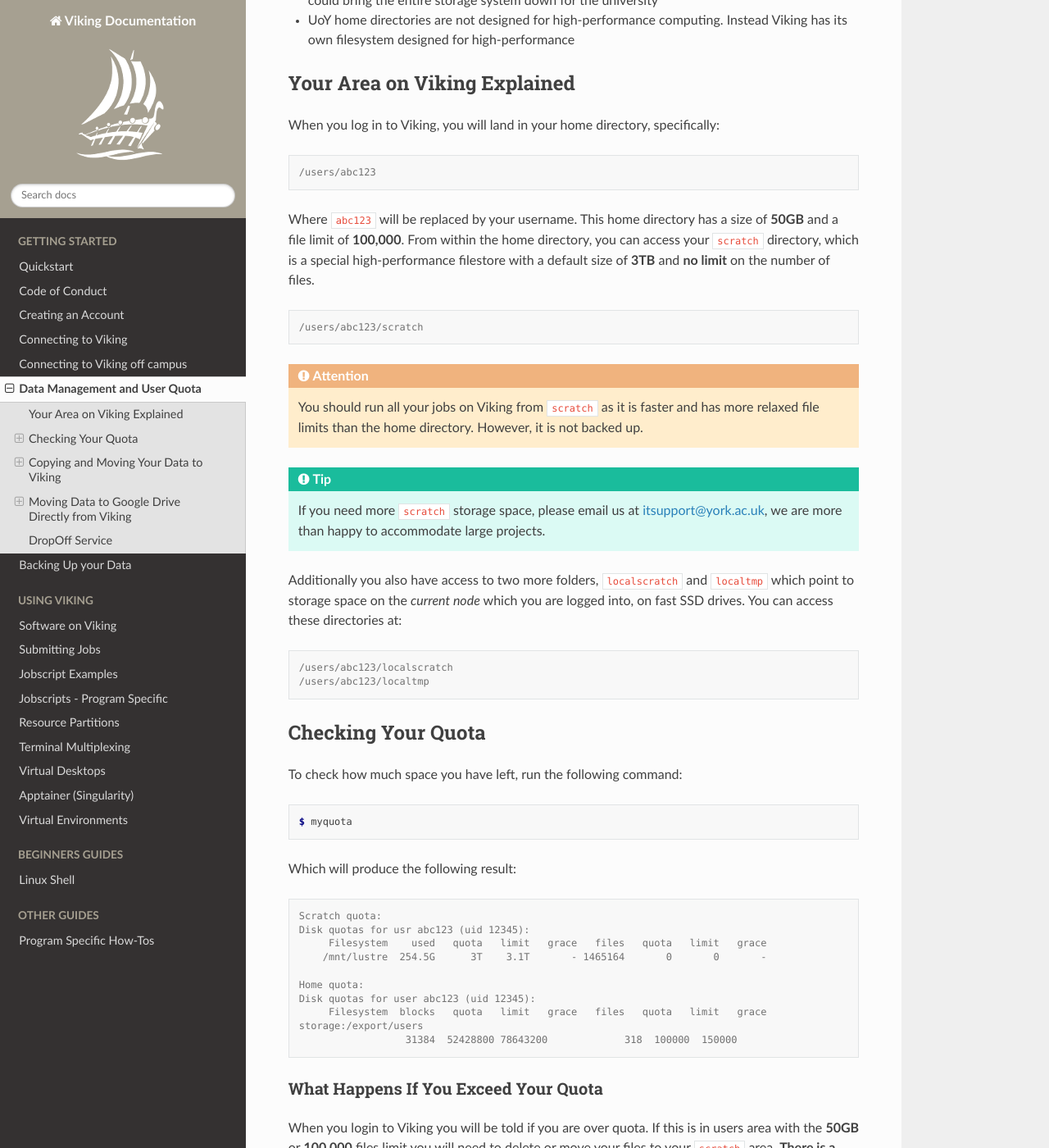
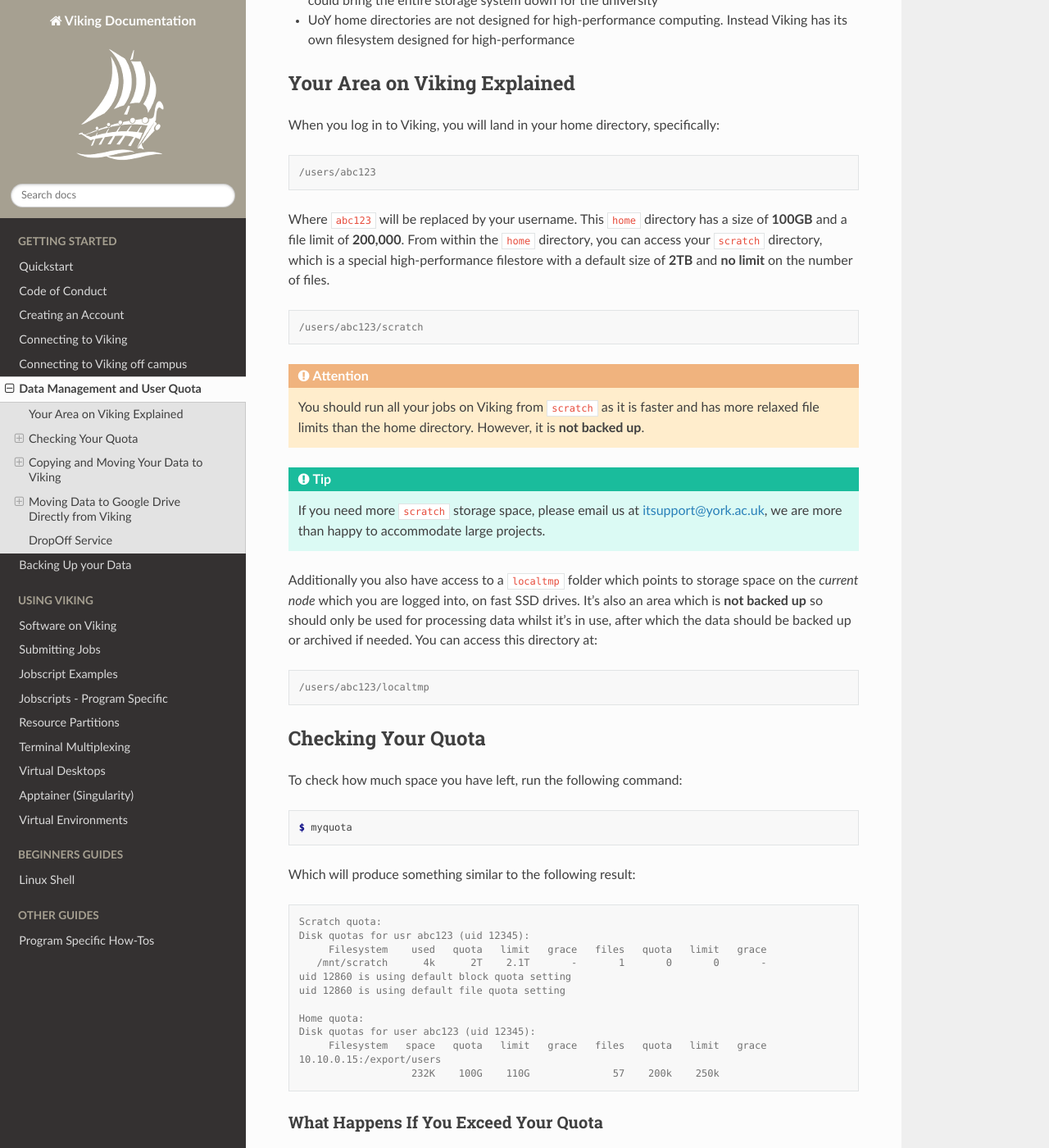
Before and after one commit to university-of-york/research-it-documentation, a Sphinx documentation site: the page built from docs/source/getting_started/data_management_and_user_quota.rst, in a window 1280 px wide and 1400 px high, scrolled down 315 px. Shown: the whole window at 82% size. Built offline with Sphinx 7.4.7 and the Read the Docs theme 2.0.0, drawn with Linux system fonts in a browser that asks for light colours.

Commit message:
update localtmp and scratch area

```diff
--- a/docs/source/getting_started/data_management_and_user_quota.rst
+++ b/docs/source/getting_started/data_management_and_user_quota.rst
@@ -19,7 +19,7 @@
 
     /users/abc123
 
-Where ``abc123`` will be replaced by your username. This home directory has a size of **50GB** and a file limit of **100,000**. From within the home directory, you can access your ``scratch`` directory, which is a special high-performance filestore with a default size of **3TB** and **no limit** on the number of files.
+Where ``abc123`` will be replaced by your username. This ``home`` directory has a size of **100GB** and a file limit of **200,000**. From within the ``home`` directory, you can access your ``scratch`` directory, which is a special high-performance filestore with a default size of **2TB** and **no limit** on the number of files.
 
 .. code-block:: console
 
@@ -30,7 +30,7 @@
 
 .. attention::
 
-    You should run all your jobs on Viking from ``scratch`` as it is faster and has more relaxed file limits than the home directory. However, it is not backed up.
+    You should run all your jobs on Viking from ``scratch`` as it is faster and has more relaxed file limits than the home directory. However, it is **not backed up**.
 
 
 .. tip::
@@ -39,12 +39,13 @@
 
 .. FIXME: add size, and file duration
 
-Additionally you also have access to two more folders, ``localscratch`` and ``localtmp`` which point to storage space on the *current node* which you are logged into, on fast SSD drives. You can access these directories at:
+Additionally you also have access to a ``localtmp`` folder which points to storage space on the *current node* which you are logged into, on fast SSD drives. It's also an area which is **not backed up** so should only be used for processing data whilst it's in use, after which the data should be backed up or archived if needed. You can access this directory at:
 
 .. code-block:: console
 
-    /users/abc123/localscratch
     /users/abc123/localtmp
+
+
 
 Checking Your Quota
 -------------------
@@ -55,7 +56,7 @@
 
     $ myquota
 
-Which will produce the following result:
+Which will produce something similar to the following result:
 
 .. FIXME: update this
 
@@ -64,19 +65,21 @@
     Scratch quota:
     Disk quotas for usr abc123 (uid 12345):
          Filesystem    used   quota   limit   grace   files   quota   limit   grace
-        /mnt/lustre  254.5G      3T    3.1T       - 1465164       0       0       -
+       /mnt/scratch      4k      2T    2.1T       -       1       0       0       -
+    uid 12860 is using default block quota setting
+    uid 12860 is using default file quota setting
 
     Home quota:
     Disk quotas for user abc123 (uid 12345):
-         Filesystem  blocks   quota   limit   grace   files   quota   limit   grace
-    storage:/export/users
-                      31384  52428800 78643200             318  100000  150000
+         Filesystem   space   quota   limit   grace   files   quota   limit   grace
+    10.10.0.15:/export/users
+                       232K    100G    110G              57    200k    250k
 
 
 What Happens If You Exceed Your Quota
 ^^^^^^^^^^^^^^^^^^^^^^^^^^^^^^^^^^^^^
 
-When you login to Viking you will be told if you are over quota. If this is in users area with the **50GB** or **100,000** files limit you will need to delete or move your files to your ``scratch`` area.  **There is a grace period of 7 days after which you will lose access to Viking.**
+When you login to Viking you will be told if you are over quota. If this is in users area with the **100GB** or **200,000** files limit you will need to delete or move your files to your ``scratch`` area.  **There is a grace period of 7 days after which you will lose access to Viking.**
 
 If you are over quota in the ``scratch`` area and need more space please email itsupport@york.ac.uk where we can increase your quota. **There is a grace period of 7 days after which you will lose access to Viking.**
 
```
